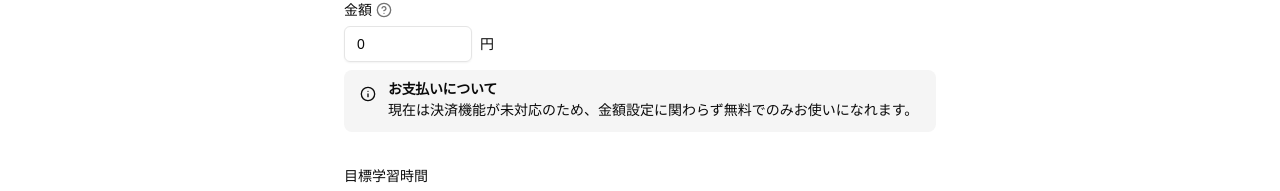
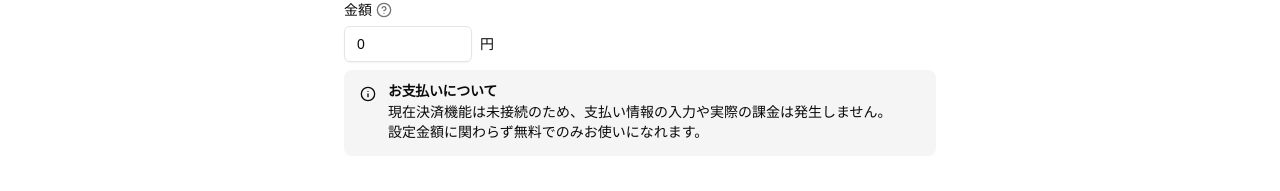
Before and after one commit to katsushika-projects/project12-client, a Next.js app: page /dashboard/new in a window 1280 px wide. Shown: the part 274-465 px from the top of the page. Built offline with nearby package versions, Linux system fonts and the light colour scheme; no server answers.

Commit message:
feat: タスク作成ページのアラートメッセージを改善し、デザインを更新

```diff
--- a/app/dashboard/new/page.tsx
+++ b/app/dashboard/new/page.tsx
@@ -137,13 +137,15 @@ const CreateTask = () => {
                   <FormLabel>円</FormLabel>
                 </div>
                 <FormMessage />
-                <Alert className="border-none bg-neutral-100">
+                <Alert className="border-none bg-secondary py-3.5">
                   <Info className="w-4 h-4" />
                   <AlertTitle className="font-semibold">
                     お支払いについて
                   </AlertTitle>
                   <AlertDescription>
-                    現在は決済機能が未対応のため、金額設定に関わらず無料でのみお使いになれます。
+                    現在決済機能は未接続のため、支払い情報の入力や実際の課金は発生しません。
+                    <br />
+                    設定金額に関わらず無料でのみお使いになれます。
                   </AlertDescription>
                 </Alert>
               </FormItem>
```
